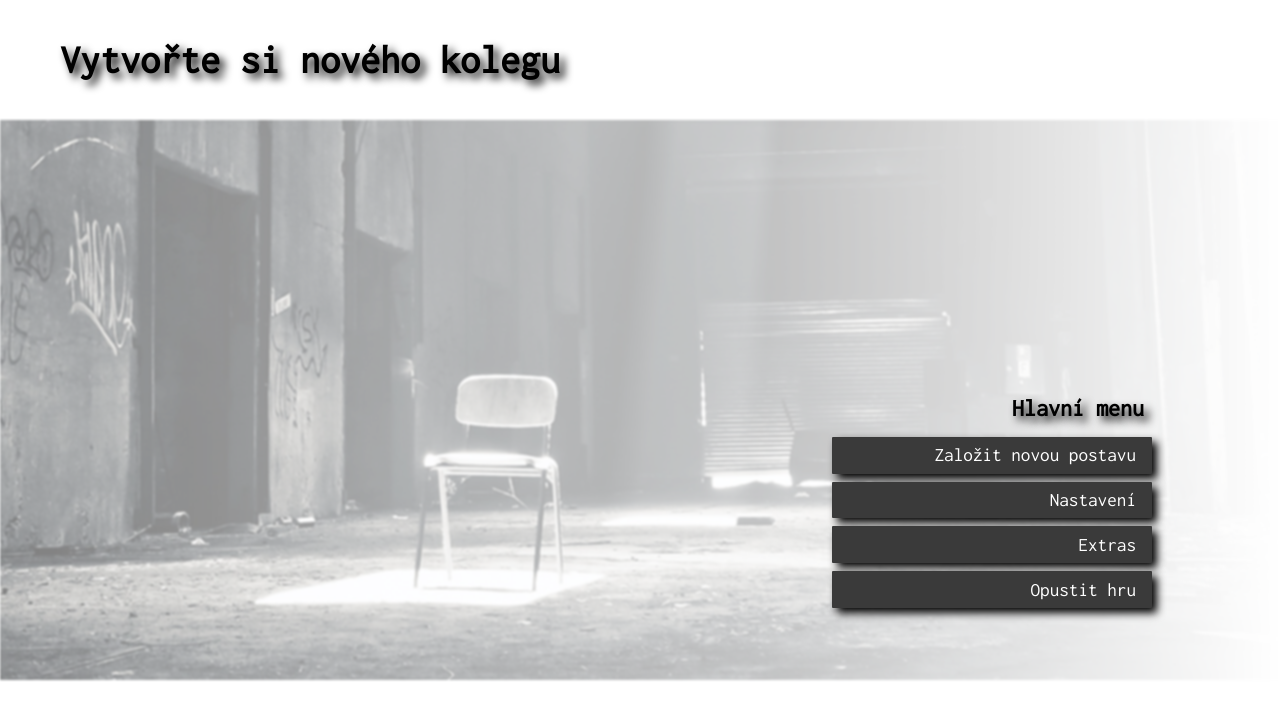
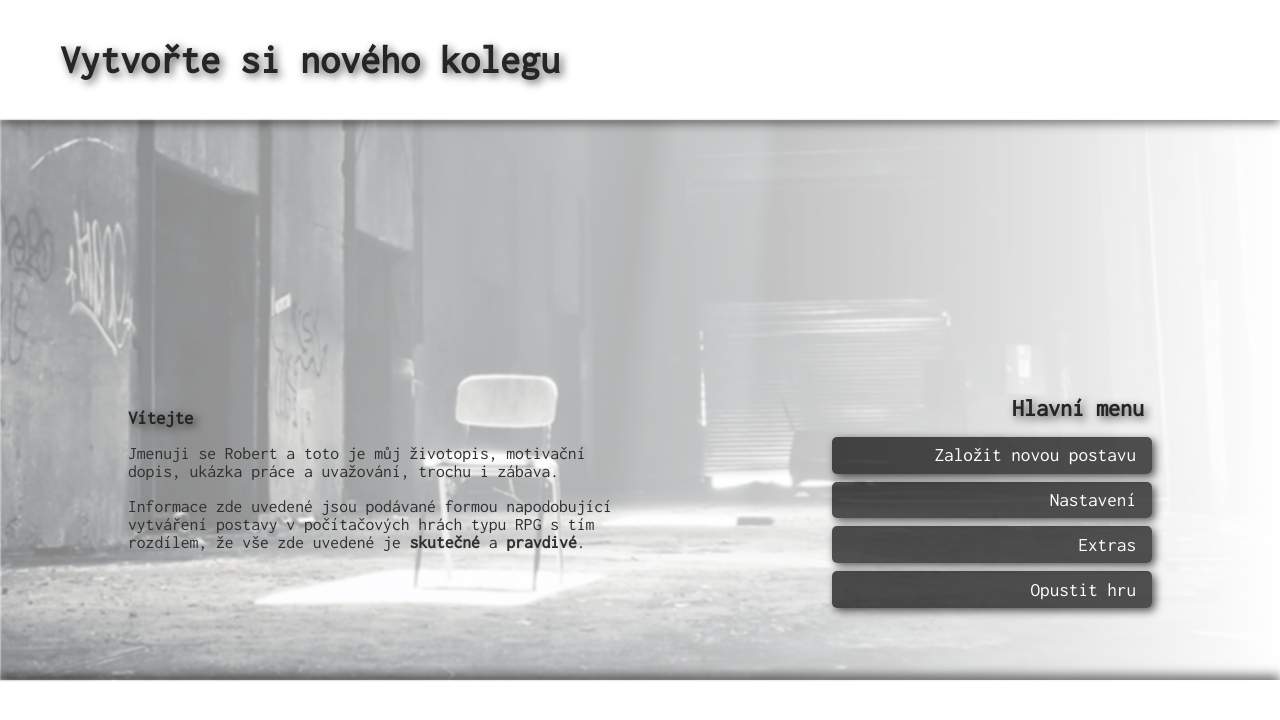
Before and after one commit to robert-belan/personal-website, a website with bundled scripts: page App/index.html in a window 1280 px wide. Built offline with nearby package versions, Linux system fonts and the light colour scheme.

Commit message:
Velke zmeny v CSS. Background foto. Stiny.

```diff
--- a/App/characterCreation_section.js
+++ b/App/characterCreation_section.js
@@ -1,8 +1,7 @@
 import { createNavigation } from "/menuFunctions.js";
 import {
-    showElement,
     fadeOutFadeIn,
-    afterAnimation,
+    fadeElement,
     createBackToMenuButton
 } from "/helpers.js";
 
@@ -17,6 +16,8 @@ import { summary } from "/summary_section.js"
 
 export function characterCreation() {
     const main = document.querySelector("main");
+
+    fadeElement(document.querySelector("#welcome-msg"), "remove");
 
     // loads menu items
     createNavigation(characterCreationData["Vytváření postavy"]);
--- a/App/extras_section.js
+++ b/App/extras_section.js
@@ -1,4 +1,4 @@
-import { showElement, backToMainMenu, fadeOutFadeIn, afterAnimation } from "/helpers.js";
+import { showElement, backToMainMenu, fadeOutFadeIn, afterAnimation, fadeElement } from "/helpers.js";
 import { createNavigation } from "/menuFunctions.js";
 
 
@@ -6,6 +6,8 @@ export function extras() {
     createNavigation(extrasData["Extras"]);
 
     const main = document.querySelector("main");
+
+    fadeElement(document.querySelector("#welcome-msg"), "remove");
 
     // if element with that ID isn't already there, create one
     if (!main.querySelector("#extras-text-container")) {
--- a/App/index.html
+++ b/App/index.html
@@ -22,9 +22,15 @@
         <div class="background"></div>
     </main>
 
-    <nav id="menu" class="menu">
-        <ul id="items"></ul>
-    </nav>
+    <footer>
+        <nav id="menu" class="menu">
+            <ul id="items"></ul>
+        </nav>
+        <div class="footer-copy footer-text">Copyright <span style="font-size: 1.3em;">©</span> 2021 Robert Belan</div>
+        <div class="footer-contact footer-text">Kontakt</div>
+    </footer>
+
+
 
     <script type="module" src="/index.js"></script>
 </body>
--- a/App/index.js
+++ b/App/index.js
@@ -1,6 +1,6 @@
 
 import { showElement } from "./helpers.js";
-import { createNavigation, navigationData } from "./menuFunctions.js";
+import { mainMenu, navigationData } from "./menuFunctions.js";
 
 /* Smoothly loads homepage */
 window.addEventListener("load", () => {
@@ -8,7 +8,7 @@ window.addEventListener("load", () => {
 })
 
 /* Creates main menu */
-createNavigation(navigationData["Hlavní menu"], "#items");
+mainMenu(navigationData["Hlavní menu"]);
 
 /* Check for dark/light theme previous settings and/or set it. */
 let storedTheme = localStorage.getItem('theme') || (window.matchMedia("(prefers-color-scheme: dark)").matches ? "dark" : "light");
--- a/App/menuFunctions.js
+++ b/App/menuFunctions.js
@@ -66,7 +66,19 @@ function createMenuItems(itemsData, container) {
 }
 
 export function mainMenu() {
-    createNavigation(navigationData["Hlavní menu"])
+    createNavigation(navigationData["Hlavní menu"]);
+
+    const welcomeMessage = `<div id="welcome-msg" class="welcome-msg hidden">
+    <h3>Vítejte</h3>
+        <p>Jmenuji se Robert a toto je můj životopis, motivační dopis, ukázka práce a uvažování, trochu i zábava.</p>
+        <br>
+        <p>Informace zde uvedené jsou podávané formou napodobující vytváření postavy v počítačových hrách typu RPG s
+        tím rozdílem, že vše zde uvedené je <b>skutečné</b> a <b>pravdivé</b>.</p>
+    </div>`;
+
+    document.querySelector("main").insertAdjacentHTML("beforeend", welcomeMessage);
+
+    showElement(document.querySelector("#welcome-msg"));
 }
 
 export function howCreateColleague() {
--- a/App/styles.css
+++ b/App/styles.css
@@ -10,7 +10,7 @@ html, body, h1, h2, h3, h4, div, span, p, table, ul, ol, li, header, main, secti
 
 html[data-theme='light'] {
   --ui-background: #ffffff;
-  --ui-headers: #000000;
+  --ui-headers: #252525;
   --ui-text: #303030;
   --ui-text-negative: #ffffff;
   --ui-alert-message-text: #680000;
@@ -18,22 +18,23 @@ html[data-theme='light'] {
   --ui-text-skills-description: #1F3069;
   --ui-text-attributes-bonuses: #1F3069;
   --ui-borders: #ffffff00;
-  --ui-border-radius: 1px;
+  --ui-border-radius: 5px;
   --ui-elements: #555454;
   --ui-hover-button-color: #433e5c;
   --ui-clicked-button: #1F3069;
   --ui-clicked-button-text: #ffffff;
   --ui-attributes-bonuses: #000000;
   --ui-table-row-hover: #555454;
-  --ui-scrollbar-track: #e6e6e6;
+  --ui-scrollbar-track: #e6e6e661;
   --ui-scrollbar-thumb: #555454;
   --ui-animation-duration: 0.3s;
   --ui-table-animation-duration: all 0.1s ease;
   --ui-tr-bg: #ffffff75;
   --ui-tr-bg-hover: #555454d9;
   --ui-bg-opacity: 0.5;
-  --ui-shadows: 5px 5px 9px black;
+  --ui-shadows: 3px 3px 8px #000000a8;
   --ui-bg-buttons: #555454;
+  --ui-header-footer-shadow: #0000008a;
 }
 
 html[data-theme='dark'] {
@@ -46,7 +47,7 @@ html[data-theme='dark'] {
   --ui-text-skills-description: #94acff;
   --ui-text-attributes-bonuses: #94acff;
   --ui-borders: #555454;
-  --ui-border-radius: 1px;
+  --ui-border-radius: 5px;
   --ui-elements: #252525;
   --ui-hover-button-color: #433e5c;
   --ui-clicked-button: #273257;
@@ -59,8 +60,9 @@ html[data-theme='dark'] {
   --ui-animation-duration: 0.3s;
   --ui-table-animation-duration: all 0.1s ease;
   --ui-bg-opacity: 0.2;
-  --ui-shadows: 2px 4px 6px black;
+  --ui-shadows: 2px 4px 6px #cacaca59;
   --ui-bg-buttons: #252525;
+  --ui-header-footer-shadow: #cacaca59;
 }
 
 :root {
@@ -113,6 +115,7 @@ header {
   display: flex;
   align-items: center;
   justify-content: space-between;
+  box-shadow: 0px 3px 10px var(--ui-header-footer-shadow);
 }
 
 header > h1 {
@@ -177,7 +180,7 @@ input[name="btn-profile"] {
   justify-content: right;
   /* border: 1px solid var(--ui-borders); */
   border-radius: var(--ui-border-radius);
-  background-color: #3a3a3a;
+  background-color: #000000ad;
   height: 2.3rem;
   color: var(--ui-text-negative);
   margin: 0.5rem 0;
@@ -342,15 +345,13 @@ iframe:hover {
 }
 
 .appearance-table tr {
-  background-color: var(--ui-tr-bg);
   color: inherit;
   transition: var(--ui-table-animation-duration);
-  backdrop-filter: blur(7px);
 }
 
 .appearance-table tr:hover {
-  background-color: var(--ui-tr-bg-hover);
-  color: var(--ui-text-appearance-table-hover);
+  background-color: #55545459;
+  /* color: var(--ui-text-appearance-table-hover); */
 }
 
 .appearance-table td {
@@ -869,3 +870,41 @@ iframe:hover {
 .extras-text-container li:not(:last-child) {
   margin-bottom: 0.3rem;
 }
+
+
+footer {
+  box-shadow: 0px -5px 10px var(--ui-header-footer-shadow);
+  height: 15vh;
+}
+
+.footer-text {
+  font-size: 0.9em;
+  color: var(--ui-borders);
+  position: absolute;
+  bottom: 6px;
+}
+
+.footer-copy {
+  left: 6px;
+}
+
+.footer-contact{
+  right: 6px;
+}
+
+.welcome-msg {
+  width: 40%;
+  position: absolute;
+  bottom: 23%;
+  left: 10%;
+}
+
+.welcome-msg p {
+  font-size: 1.1rem;
+}
+
+.welcome-msg h3 {
+  margin-bottom: 1rem;
+  color: var(--ui-headers);
+  text-shadow: var(--ui-shadows);
+}
```
